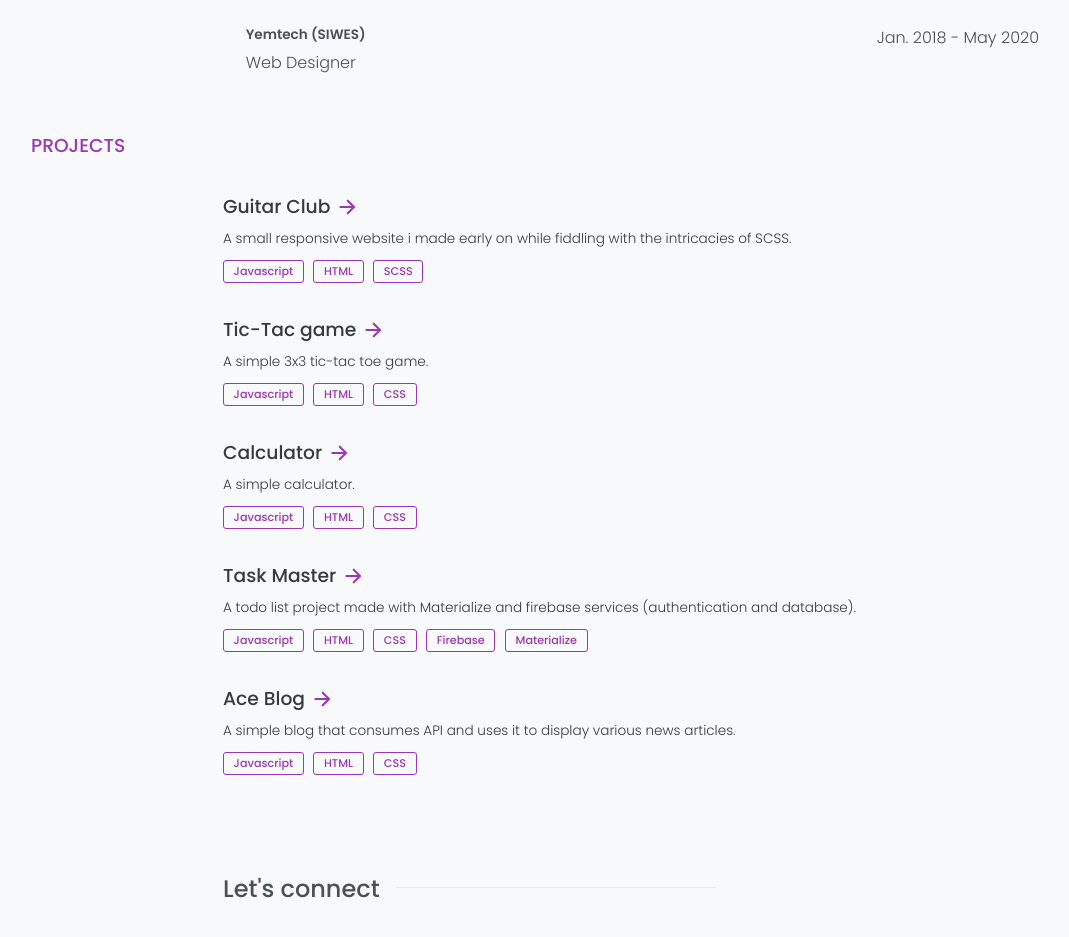
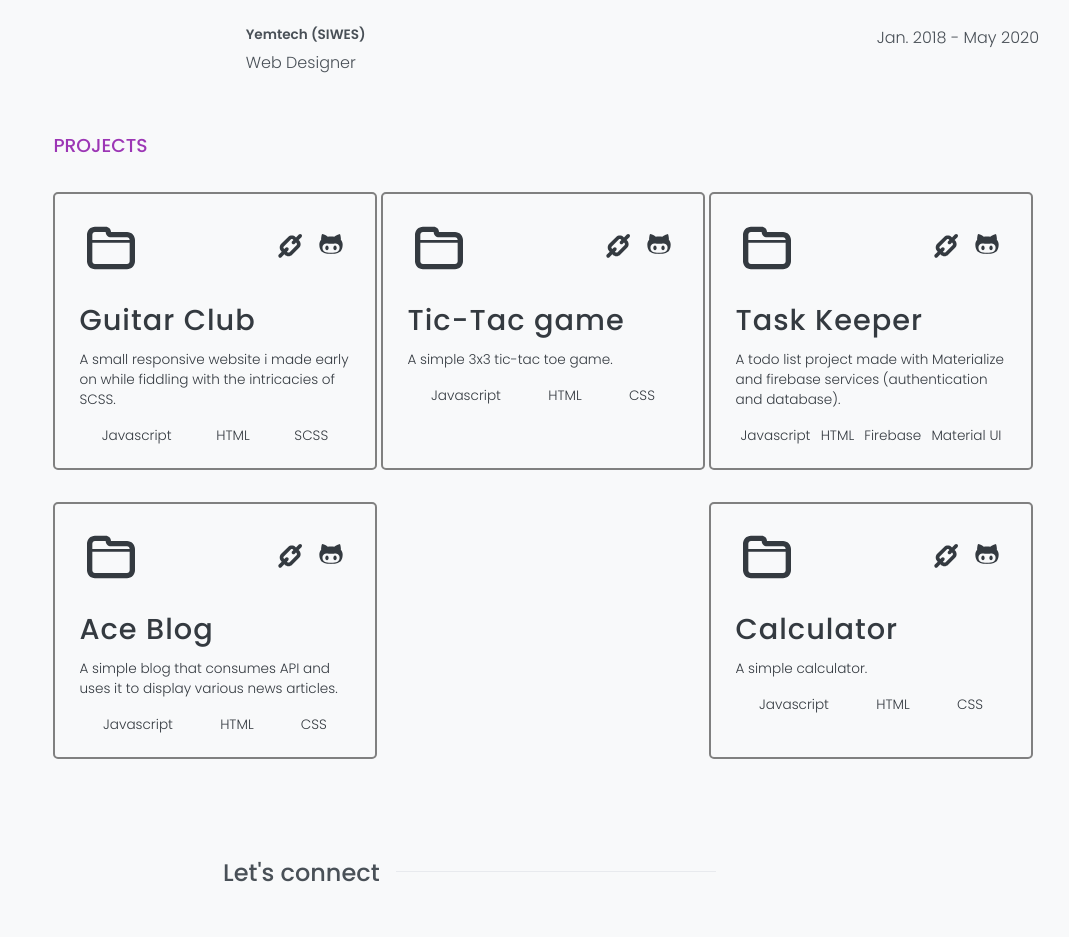
Before and after one commit to kasboi/v1, a React (Create React App) app: page / in a window 1280 px wide. Shown: the part 1465-2402 px from the top of the page, without its empty margins (97-1166 px from the left). Built offline with nearby package versions, Linux system fonts and the light colour scheme.

Commit message:
v2 ready

```diff
--- a/package.json
+++ b/package.json
@@ -10,6 +10,7 @@
     "npx-server": "0.0.47",
     "react": "^17.0.2",
     "react-dom": "^17.0.2",
+    "react-icons": "^4.4.0",
     "react-router-dom": "^5.3.3",
     "react-scripts": "5.0.0",
     "styled-components": "^5.3.3",
--- a/src/Projects.js
+++ b/src/Projects.js
@@ -2,13 +2,17 @@ import styled from "styled-components";
 import { device } from "./components/styles/Media";
 import { motion } from "framer-motion";
 
+import style from "./components/styles/Projects.module.css"
+import { TiFolder, TiLink, TiSocialGithub } from "react-icons/ti";
+
 const Container = styled(motion.div)`
-  padding: 0 4rem;
+  max-width: 85%;
+  margin: 0 auto;
   z-index: -100;
   color: ${({theme}) => theme.font.secondaryText};
 
   @media ${device.tablet} {
-    padding: 2rem;
+    padding: 1.5rem;
   }
 
   .project__heading {
@@ -19,50 +23,63 @@ const Container = styled(motion.div)`
     color: ${({theme }) => theme.logo.color};
   }
 `
+const BoxContainer = styled.div`
+  display: flex;
+  flex-wrap: wrap;
+  justify-content: space-between;
+  gap: 2rem 0;
+`
 const Box = styled.div`
-  margin: 2rem auto;
-  max-width: 40rem;
+  padding: 1.35rem 1.5rem;
+  flex: 0 1 33%;
+  border-radius: 5px;
+  border: 2px solid gray;
 
-  .box__title {
-    display: inline-block;
-    font-size: 1rem;
-    position: relative;
-
-    h3 {
-      display: inline;
-      font-weight: 500;
-      margin-right: .35rem;
-      transition: all .3s;
-    }
-
-    ion-icon {
-      position: absolute;
-      top: 50%;
-      transform: translateY(-50%);
-      color: ${({theme}) => theme.logo.color};
-    }
-
-    &:hover h3 {
-      margin-right: 1rem;
-    }
+  @media ${device.tablet} {
+    flex: 0 1 45%;
+  }
+  @media ${device.mobileL} {
+    flex: 0 1 100%;
   }
 
-  p {
-      font-size: .85rem;
-      margin: .5rem 0;
-    }
 `
-
-const Decor = styled.span`
-  display: inline-block;
-  font-size: .7rem;
-  font-weight: 500;
-  margin-right: .6rem;
-  padding: 2px .6rem;
-  color: ${({theme}) => theme.logo.color};
-  border: 1px solid ${({theme}) => theme.logo.color};
-  border-radius: 3px;
-`
+const projectData = [
+  {
+    live_link: "https://guitarclub.netlify.app/",
+    git_link: "#",
+    project_name: "Guitar Club",
+    project_desc: "A small responsive website i made early on while fiddling with the intricacies of SCSS.",
+    language: ["Javascript","HTML","SCSS"]
+  },
+  {
+    live_link: "https://codepen.io/kolawole-abdullah-solahudeen/pen/BaJzjoN",
+    git_link: "#",
+    project_name: "Tic-Tac game",
+    project_desc: "A simple 3x3 tic-tac toe game.",
+    language: ["Javascript","HTML","CSS"]
+  },
+  {
+    live_link: "https://kas-notesapp.netlify.app/",
+    git_link: "#",
+    project_name: "Task Keeper",
+    project_desc: "A todo list project made with Materialize and firebase services (authentication and database).",
+    language: ["Javascript","HTML","Firebase", "Material UI"]
+  },
+  {
+    live_link: "https://ecstatic-volhard-ea4bc9.netlify.app/",
+    git_link: "#",
+    project_name: "Ace Blog",
+    project_desc: "A simple blog that consumes API and uses it to display various news articles.",
+    language: ["Javascript","HTML","CSS"]
+  },
+  {
+    live_link: "https://codepen.io/kolawole-abdullah-solahudeen/pen/dyJXGGa/",
+    git_link: "#",
+    project_name: "Calculator",
+    project_desc: "A simple calculator.",
+    language: ["Javascript","HTML","CSS"]
+  },
+]
 
 const Projects = () => {
   return (
@@ -75,69 +92,30 @@ const Projects = () => {
       }}
       viewport={{once: true}}
     >
-        <h3 className="project__heading">Projects</h3>
-        <Box>
-          <div className="box__title">
-            <h3><a href="https://guitarclub.netlify.app/" rel="noreferrer" target="_blank">Guitar Club</a></h3>
-            <ion-icon name="arrow-forward-outline"></ion-icon>
-          </div>
-          <p>A small responsive website i made early on while fiddling with the intricacies of SCSS.</p>
-          <div className="language">
-            <Decor>Javascript</Decor>
-            <Decor>HTML</Decor>
-            <Decor>SCSS</Decor>
-          </div>
-        </Box>
-        <Box>
-          <div className="box__title">
-            <h3><a href="https://codepen.io/kolawole-abdullah-solahudeen/pen/BaJzjoN" rel="noreferrer" target="_blank">Tic-Tac game</a></h3>
-            <ion-icon name="arrow-forward-outline"></ion-icon>
-          </div>
-          <p>A simple 3x3 tic-tac toe game.</p>
-          <div className="language">
-            <Decor>Javascript</Decor>
-            <Decor>HTML</Decor>
-            <Decor>CSS</Decor>
-          </div>
-        </Box>
-        <Box>
-          <div className="box__title">
-            <h3><a href="https://codepen.io/kolawole-abdullah-solahudeen/pen/dyJXGGa" rel="noreferrer" target="_blank">Calculator</a></h3>
-            <ion-icon name="arrow-forward-outline"></ion-icon>
-          </div>
-          <p>A simple calculator.</p>
-          <div className="language">
-            <Decor>Javascript</Decor>
-            <Decor>HTML</Decor>
-            <Decor>CSS</Decor>
-          </div>
-        </Box>
-        <Box>
-          <div className="box__title">
-            <h3><a href="https://kas-todo.netlify.app/" rel="noreferrer" target="_blank">Task Master</a></h3>
-            <ion-icon name="arrow-forward-outline"></ion-icon>
-          </div>
-          <p>A todo list project made with Materialize and firebase services (authentication and database).</p>
-          <div className="language">
-            <Decor>Javascript</Decor>
-            <Decor>HTML</Decor>
-            <Decor>CSS</Decor>
-            <Decor>Firebase</Decor>
-            <Decor>Materialize</Decor>
-          </div>
-        </Box>
-        <Box>
-          <div className="box__title">
-            <h3><a href="https://ecstatic-volhard-ea4bc9.netlify.app/" target="_blog">Ace Blog</a></h3>
-            <ion-icon name="arrow-forward-outline"></ion-icon>
-          </div>
-          <p>A simple blog that consumes API and uses it to display various news articles.</p>
-          <div className="language">
-            <Decor>Javascript</Decor>
-            <Decor>HTML</Decor>
-            <Decor>CSS</Decor>
-          </div>
-        </Box>
+      <h3 className="project__heading">Projects</h3>
+      <BoxContainer>
+        {projectData.map(data => (
+          <Box>
+            <div className={style.box__icons}>
+              <TiFolder style={{fontSize: '4rem', marginRight: 'auto'}}/>
+              <a href={data.live_link} rel="noreferrer" target="_blank">
+                <TiLink style={{fontSize: '2.5rem'}}/>
+              </a>
+              <a href={data.git_link} rel="noreferrer">
+                <TiSocialGithub style={{fontSize: '2.5rem'}}/>
+              </a>
+            </div>
+            <h2 className={style.box__heading}>{data.project_name}</h2>
+            <p className={style.box__para}>{data.project_desc}</p>
+            <ul className={style.box__footer}>
+              {data.language.map(lang => (
+                <li className={style.box__lang}>{lang}</li>
+              ))}
+            </ul>
+          </Box>
+        ))}
+      </BoxContainer>
+
     </Container>
    );
 }
--- /dev/null
+++ b/src/components/styles/Projects.module.css
@@ -0,0 +1,25 @@
+.box__icons{
+  display: flex;
+  align-items: center;
+  margin-bottom: 1.2rem;
+}
+
+.box__heading {
+  font-size: 1.8rem;
+  letter-spacing: 1px;
+  font-weight: 500;
+  margin-bottom: .5rem;
+}
+
+.box__para {
+  font-size: .85rem;
+  font-weight: 300;
+  margin-bottom: 1rem;
+}
+
+.box__footer {
+  display: flex;
+  justify-content: space-around;
+  font-size: .85rem;
+  flex-wrap: wrap;
+}
```
Also changed, not shown: 1 other file (tests, documents, lock files or other folders).
